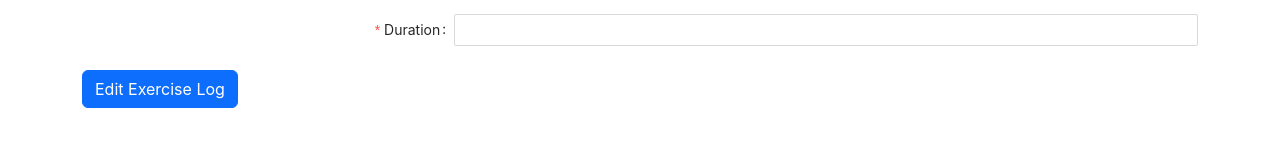
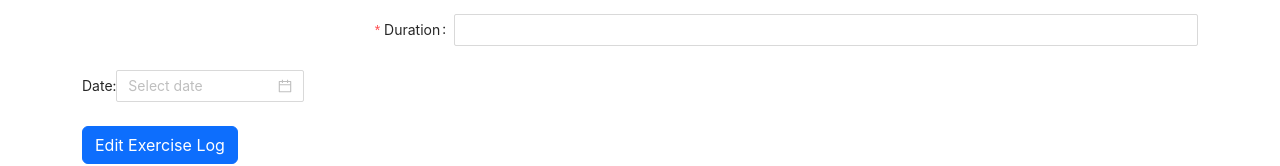
Before and after one commit to benjaminstones/fitness-tracker, a React (Create React App) app: page /edit/1 in a window 1280 px wide. Shown: the part 218-384 px from the top of the page. Built offline with nearby package versions, Linux system fonts and the light colour scheme; no server answers; the HTML template or start-up script is replaced by a standard one.

Commit message:
antd datepicker to update workout

```diff
--- a/src/components/editWorkout.js
+++ b/src/components/editWorkout.js
@@ -1,7 +1,7 @@
 import React, { useEffect, useState } from 'react';
 import axios from 'axios';
 import { useParams } from "react-router-dom";
-import { Form, Input } from 'antd';
+import { Form, Input, DatePicker } from 'antd';
 
 const EditWorkout = (props) => {
     const [username, setUsername] = useState('');
@@ -122,7 +122,13 @@ const EditWorkout = (props) => {
                         />
                     </div>
                 </div> */}
-
+                <Form.Item>
+                    <label>Date: </label>
+                    <DatePicker
+                        selected={date}
+                        onChange={(date) => updateDate(date)}
+                    />
+                </Form.Item>
                 <div className="form-group">
                     <input type="submit" value="Edit Exercise Log" className="btn btn-primary" />
                 </div>
```
